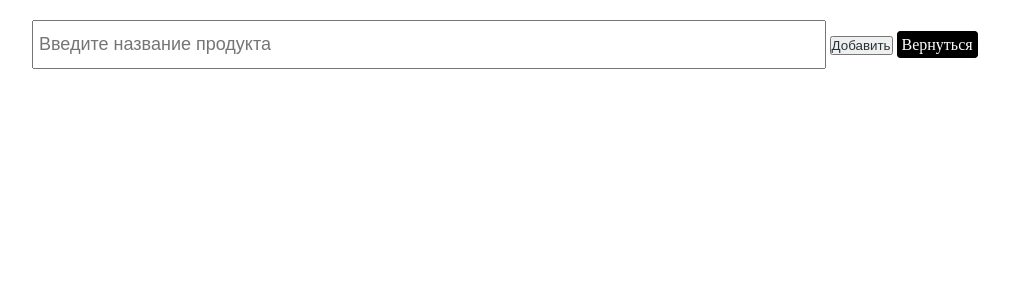
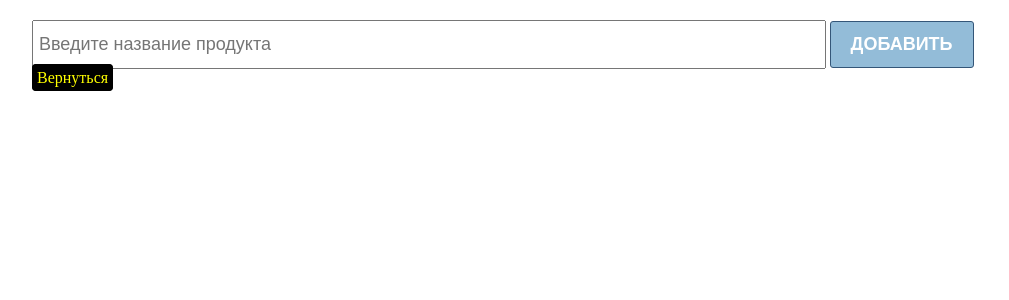
Before and after one commit to islambek12/todo-1, a Django app: page /test/ in a window 1280 px wide. Shown: the top 300 px of the page, without its empty margins (112-1121 px from the left). Run offline with Django 3.2, Linux system fonts and the light colour scheme; data that the repository does not hold is empty.

Commit message:
modified styles and templates

```diff
--- a/main/static/styles/index.css
+++ b/main/static/styles/index.css
@@ -40,10 +40,10 @@ section{
     box-shadow: 2px 2px 5px 3px #fce4ec;
 }
 
-.main-page {
+.main_page {
     border: 1px solid black;
     text-decoration: none;
-    color: white;
+    color: yellow;
     padding: 4px;
     border-radius: 0.25rem;
     background-color: black;
@@ -96,7 +96,7 @@ section{
     font-family: sans-serif;
 }
 
-.todo-item-header h4 a {
+.todo_item_header h4 a {
     text-decoration: none;
   }
 
--- a/main/templates/test.html
+++ b/main/templates/test.html
@@ -27,7 +27,7 @@
                 placeholder="Введите название продукта"
                 name="todo_text"
             />
-            <button class="create-button">Добавить</button> <a href="{% url 'home' %}" class="main-page">Вернуться</a>
+            <button class="create_button">Добавить</button> <a href="{% url 'home' %}" class="main_page">Вернуться</a>
           </form>
         </div>
 
```
